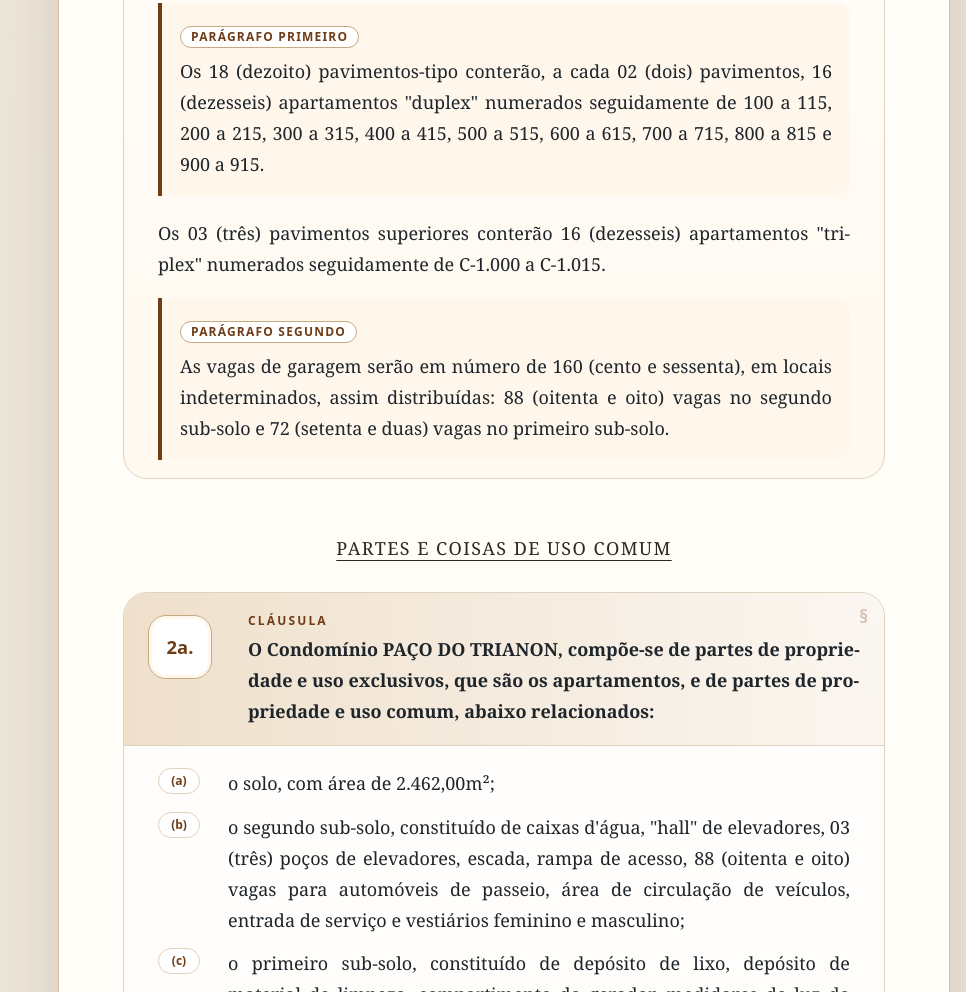
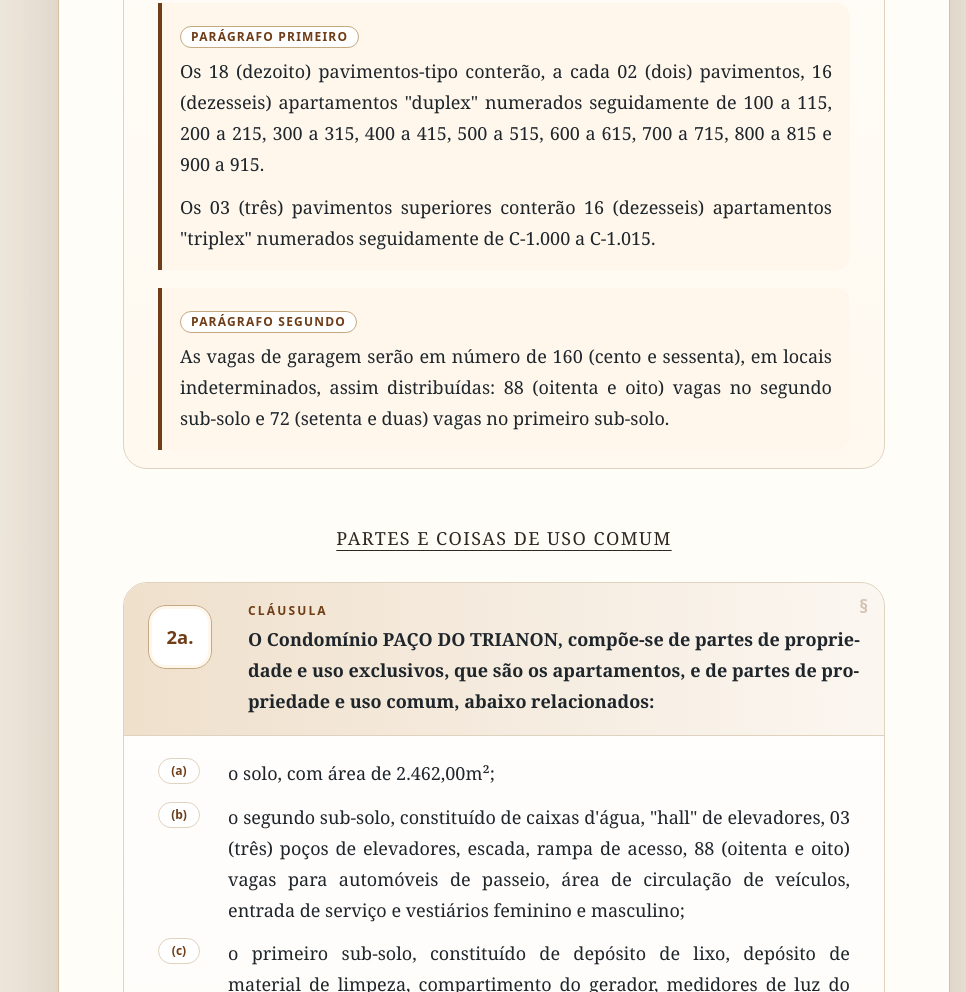
Before and after one commit to MateusZitelli/convencao-paco-trianon, a plain HTML site: page index.html in a window 1280 px wide. Shown: the part 1741-2733 px from the top of the page, without its empty margins (314-1280 px from the left). Drawn offline with Linux system fonts and the light colour scheme.

Commit message:
docs(site): keep paragraph continuation together

```diff
--- a/index.html
+++ b/index.html
@@ -79,6 +79,7 @@
     .roman-item .item-label { border-radius: 12px; }
     .paragraph-callout { margin-top: 18px; margin-bottom: 18px; padding: 16px 18px; border-left: 4px solid var(--accent); background: #fff7ec; border-radius: 0 14px 14px 0; }
     .paragraph-callout p { margin: 0; }
+    .paragraph-callout p + p { margin-top: .75rem; }
     .paragraph-label-title { display:inline-block; margin-bottom: 8px; padding: 4px 10px; border:1px solid var(--line-strong); border-radius:999px; background:#fff; font:900 12px/1 var(--sans); color:var(--accent); letter-spacing:.10em; text-transform:uppercase; }
     .signature-line { text-align:center; font: 800 1rem/1.5 var(--sans); letter-spacing:.05em; margin-top: 18px; }
     .signature-party { text-align:center; margin: 24px clamp(20px, 4vw, 34px) 8px; font: 900 1rem/1.35 var(--sans); letter-spacing:.08em; color:#4a3728; }
@@ -186,8 +187,7 @@
 <div class="clause-title">Cláusula</div>
 <p class="clause-lead">O Condomínio PAÇO DO TRIANON, sito à Praça Alexandre de Gusmão, número 95, esquina com a Alameda Jaú, Bairro de Bela Vista, na Cidade de São Paulo, Estado de São Paulo, é de destinação exclusivamente residencial, com 24 (vinte e quatro) pavimentos, sendo 02 (dois) pavimentos destinados à guarda e estacionamento de automóveis de passeio, 01 (um) pavimento térreo destinado a uso comum, e 21 (vinte e um) pavimentos destinados a fins residenciais, sendo 18 (dezoito) pavimentos-tipo, constituídos de apartamentos &quot;duplex&quot; e 03 (três) pavimentos constituídos de apartamentos &quot;triplex&quot; de cobertura, totalizando 160 (cento e sessenta) unidades residenciais autônomas.</p>
 </div></header>
-<div class="paragraph-callout"><div class="paragraph-label-title">Parágrafo Primeiro</div><p>Os 18 (dezoito) pavimentos-tipo conterão, a cada 02 (dois) pavimentos, 16 (dezesseis) apartamentos &quot;duplex&quot; numerados seguidamente de 100 a 115, 200 a 215, 300 a 315, 400 a 415, 500 a 515, 600 a 615, 700 a 715, 800 a 815 e 900 a 915.</p></div>
-<p>Os 03 (três) pavimentos superiores conterão 16 (dezesseis) apartamentos &quot;triplex&quot; numerados seguidamente de C-1.000 a C-1.015.</p>
+<div class="paragraph-callout"><div class="paragraph-label-title">Parágrafo Primeiro</div><p>Os 18 (dezoito) pavimentos-tipo conterão, a cada 02 (dois) pavimentos, 16 (dezesseis) apartamentos &quot;duplex&quot; numerados seguidamente de 100 a 115, 200 a 215, 300 a 315, 400 a 415, 500 a 515, 600 a 615, 700 a 715, 800 a 815 e 900 a 915.</p><p>Os 03 (três) pavimentos superiores conterão 16 (dezesseis) apartamentos &quot;triplex&quot; numerados seguidamente de C-1.000 a C-1.015.</p></div>
 <div class="paragraph-callout"><div class="paragraph-label-title">Parágrafo Segundo</div><p>As vagas de garagem serão em número de 160 (cento e sessenta), em locais indeterminados, assim distribuídas: 88 (oitenta e oito) vagas no segundo sub-solo e 72 (setenta e duas) vagas no primeiro sub-solo.</p></div>
 </article>
 <h3 class="section-divider" data-section-for="clausula-2" id="partes-e-coisas-de-uso-comum">PARTES E COISAS DE USO COMUM</h3>
```
Also changed, not shown: 1 other file.
